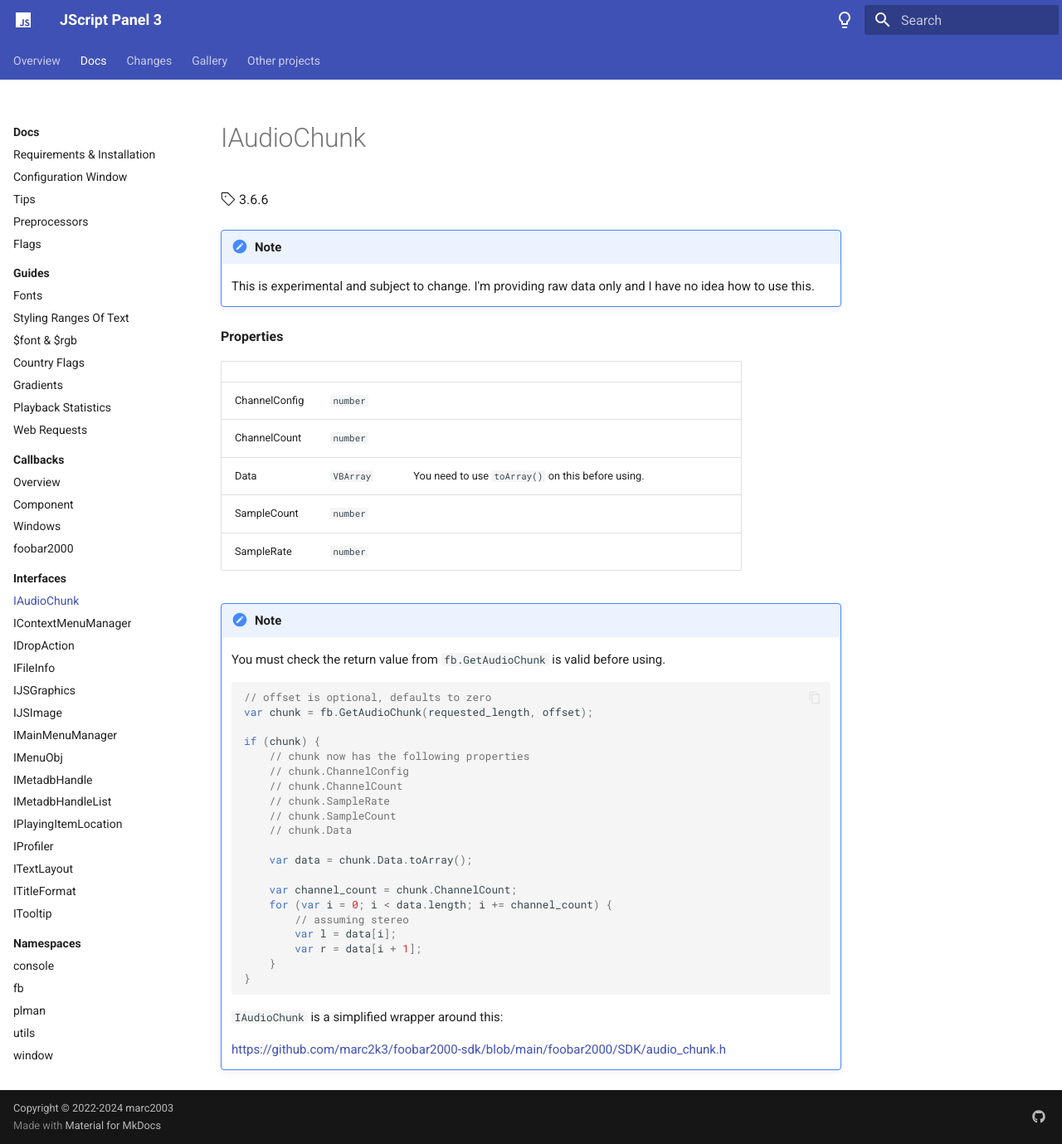
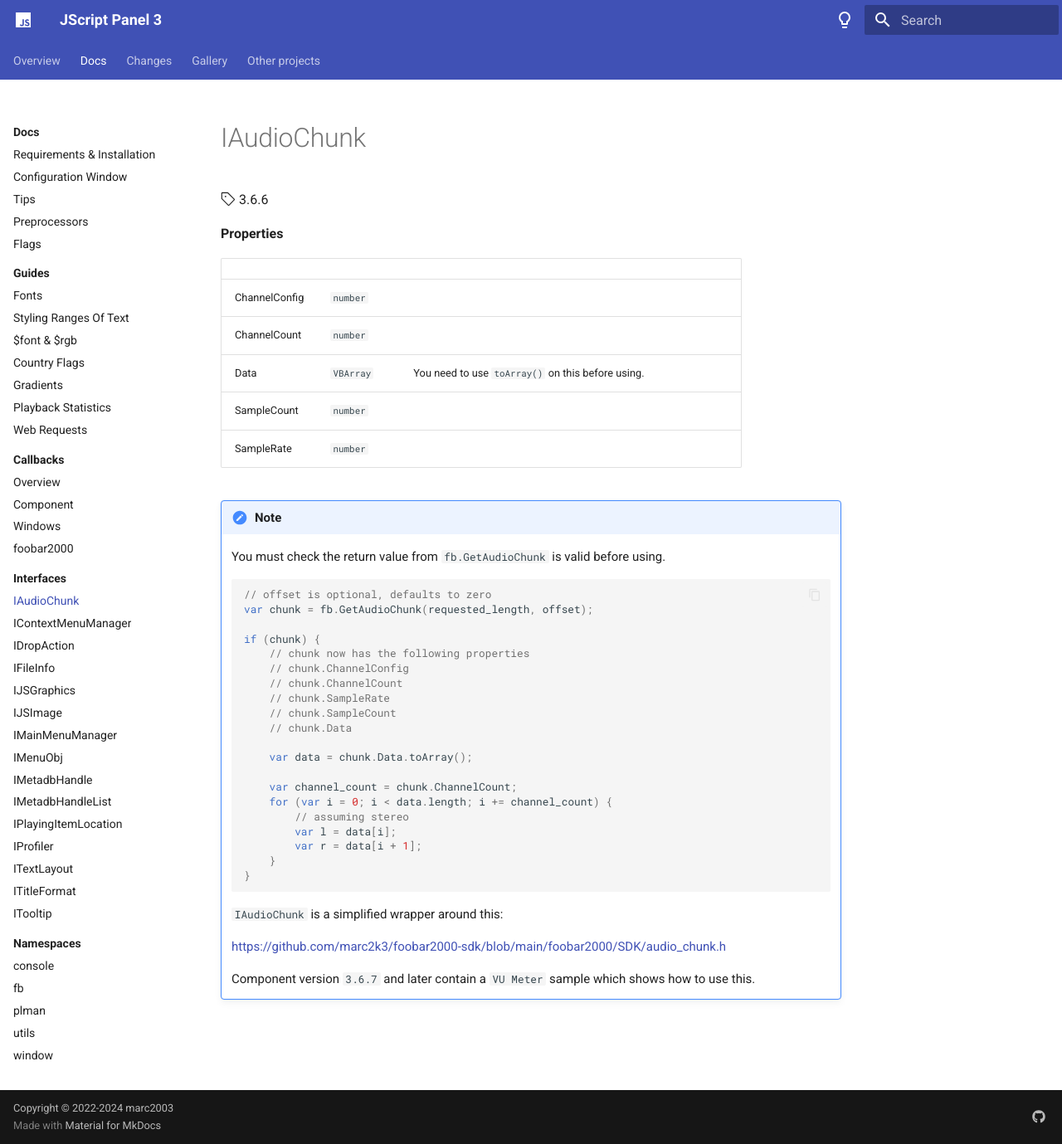
Before and after one commit to jscript-panel/jscript-panel.github.io, an MkDocs documentation site: the page built from docs/docs/interfaces/IAudioChunk.md, in a window 1280 px wide and 1379 px high. Shown: the whole window at 83% size. Built offline with MkDocs 1.6.1 and Material for MkDocs 9.7.7, drawn with Linux system fonts in a browser that asks for light colours.

Commit message:
IAudioChunk update

```diff
--- a/docs/docs/interfaces/IAudioChunk.md
+++ b/docs/docs/interfaces/IAudioChunk.md
@@ -1,7 +1,4 @@
 :octicons-tag-24: 3.6.6
-
-!!! note
-	This is experimental and subject to change. I'm providing raw data only and I have no idea how to use this.
 
 **Properties**
 
@@ -42,3 +39,5 @@
 	`IAudioChunk` is a simplified wrapper around this:
 
 	[https://github.com/marc2k3/foobar2000-sdk/blob/main/foobar2000/SDK/audio_chunk.h](https://github.com/marc2k3/foobar2000-sdk/blob/main/foobar2000/SDK/audio_chunk.h)
+
+	Component version `3.6.7` and later contain a `VU Meter` sample which shows how to use this.
```
Also changed, not shown: docs/docs/changes/index.md (+1 -1 lines).
